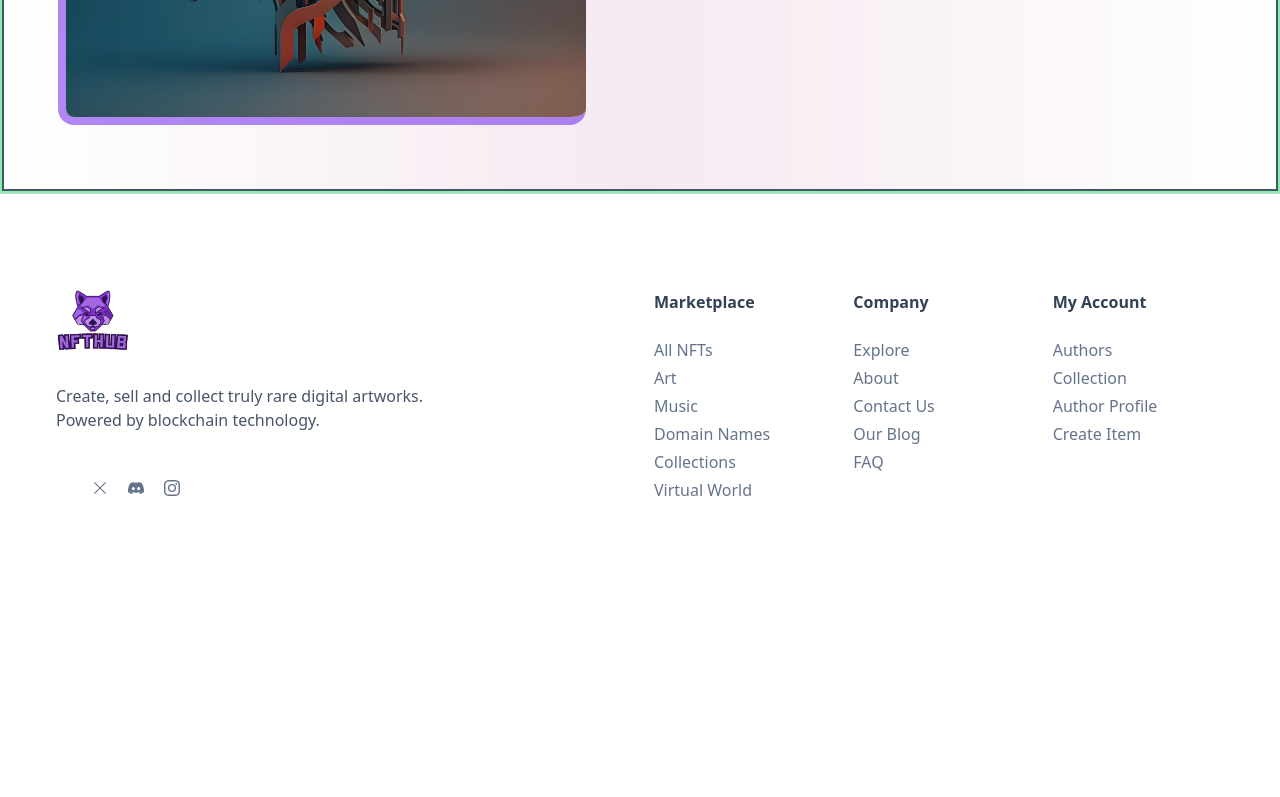
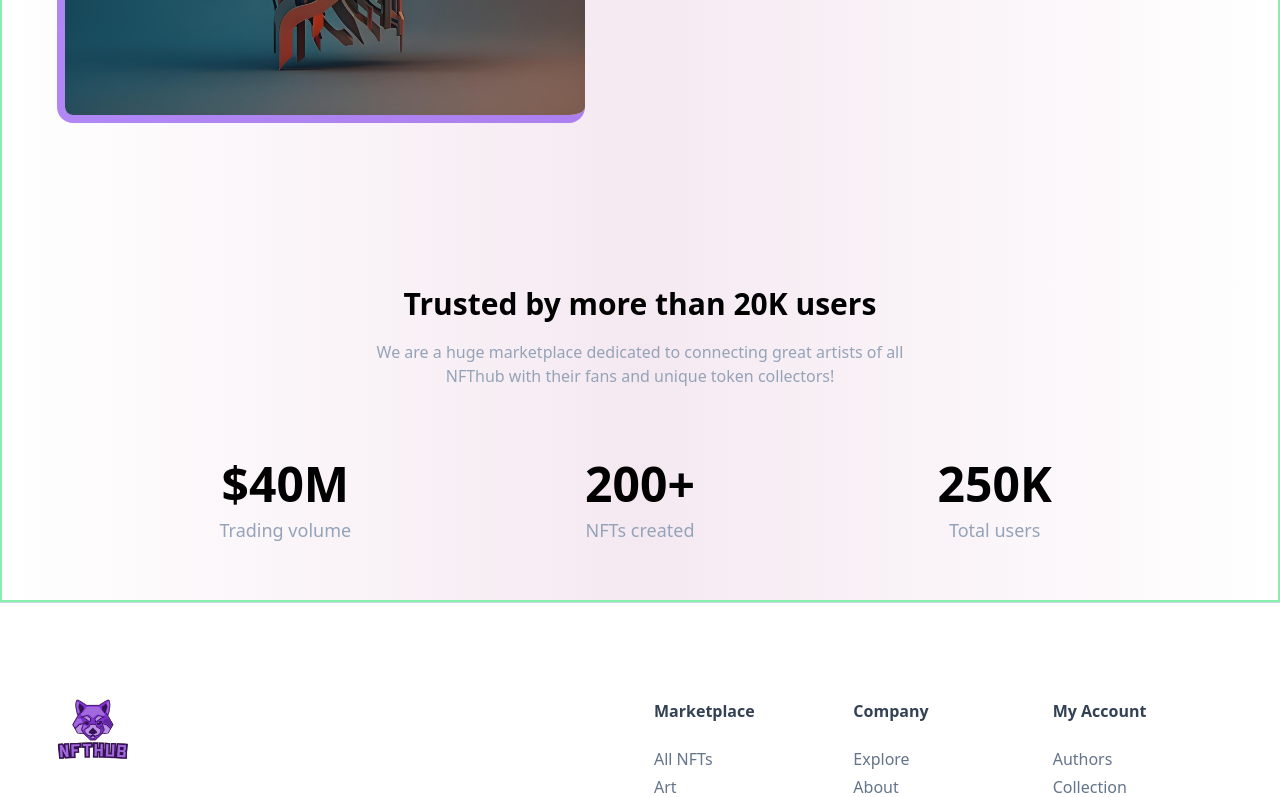
Before and after one commit to shabbirbd/NFThub, a React (Vite) app: page /about in a window 1280 px wide. Shown: the part 988-1785 px from the top of the page. Before the commit the page ends 1540 px from the top, so only its background shows below. Built offline with nearby package versions, Linux system fonts and the light colour scheme; some icons are missing.

Commit message:
adding component

```diff
--- a/src/components/AboutHero.jsx
+++ b/src/components/AboutHero.jsx
@@ -6,7 +6,7 @@ import nft3 from '../assets/nft3.jpg';
 
 const AboutHero = () => {
     return (
-        <div className='container mx-auto border-2 border-slate-600 py-10 grid grid-cols-1 lg:grid-cols-2 justify-items-center'>
+        <div className='container mx-auto py-10 grid grid-cols-1 lg:grid-cols-2 justify-items-center'>
             <div className='p-6 max-w-xl'>
                 <img src={nft3} alt="about" className='w-full object-cover rounded-2xl border-l-8 border-b-8 border-violet-600/60 duration-500 hover:scale-95 hover:border-red-500' />
             </div>
--- a/src/components/Newsletter.jsx
+++ b/src/components/Newsletter.jsx
@@ -2,7 +2,7 @@ import React from 'react';
 
 const Newsletter = () => {
     return (
-        <div className='container mt-10 py-10'>
+        <div className='container mt-10 py-10 mb-14'>
             <div className='mb-11 lg:w-8/12 mx-auto text-center'>
                 <h2 className="text-2xl sm:text-3xl xl:text-5xl font-bold mb-2">Subscribe to the <span className="text-violet-600">Newsletter</span></h2>
                 <p className="font-normal px-5 text-base text-slate-600">Receive our latest thinking, insights, and
--- /dev/null
+++ b/src/components/Statictics.jsx
@@ -0,0 +1,29 @@
+import React from 'react';
+
+const Statictics = () => {
+    return (
+        <div className='container mx-auto grid grid-cols-1 gap-10 justify-items-center py-10 lg:py-14'>
+            <div className='text-center pb-8'>
+                <h3 className="mb-4 md:text-3xl text-2xl md:leading-snug leading-snug font-semibold text-black ">Trusted by more than 20K users</h3>
+                <p className="text-slate-400 max-w-xl mx-auto px-5">We are a huge marketplace dedicated to connecting great artists of all NFThub with their fans and unique token collectors!</p>
+            </div>
+
+            <div className='grid grid-cols-1 md:grid-cols-3 gap-10 w-full max-w-5xl'>
+                <div className="text-center">
+                    <h1 className="lg:text-5xl text-4xl font-semibold mb-2">$40M</h1>
+                    <h5 className="text-lg font-medium text-slate-400">Trading volume</h5>
+                </div>
+                <div className="text-center">
+                    <h1 className="lg:text-5xl text-4xl font-semibold mb-2">200+</h1>
+                    <h5 className="text-lg font-medium text-slate-400">NFTs created</h5>
+                </div>
+                <div className="text-center">
+                    <h1 className="lg:text-5xl text-4xl font-semibold mb-2">250K</h1>
+                    <h5 className="text-lg font-medium text-slate-400">Total users</h5>
+                </div>
+            </div>
+        </div>
+    );
+};
+
+export default Statictics;
--- a/src/pages/About.jsx
+++ b/src/pages/About.jsx
@@ -2,6 +2,7 @@ import React from 'react';
 import AboutHero from '../components/AboutHero';
 import Layout from '../components/Layout';
 import RouteHead from '../components/RouteHead';
+import Statictics from '../components/Statictics';
 
 const About = () => {
     const routeData = {title: "About Us", route: "> about"}
@@ -10,6 +11,7 @@ const About = () => {
         <Layout >
             <RouteHead data={routeData}/>
             <AboutHero/>
+            <Statictics/>
         </Layout>
     );
 };
```
